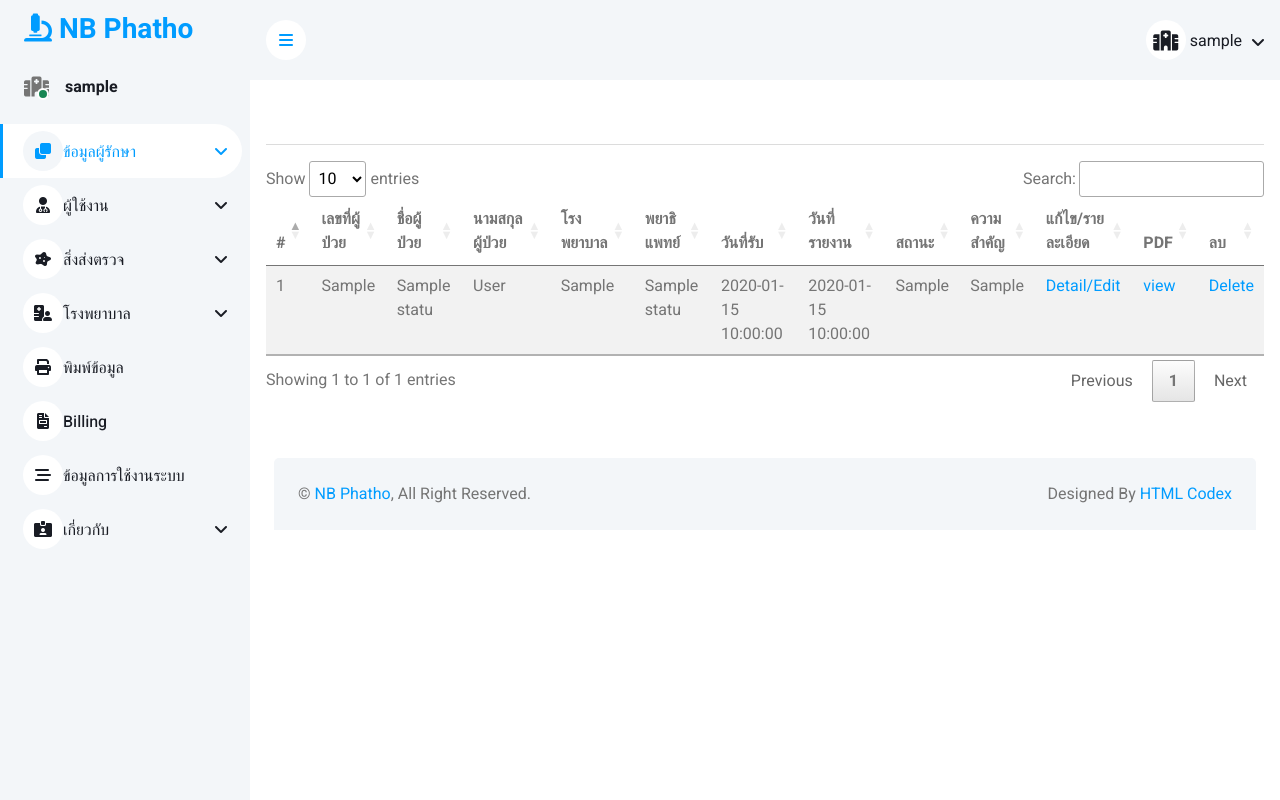
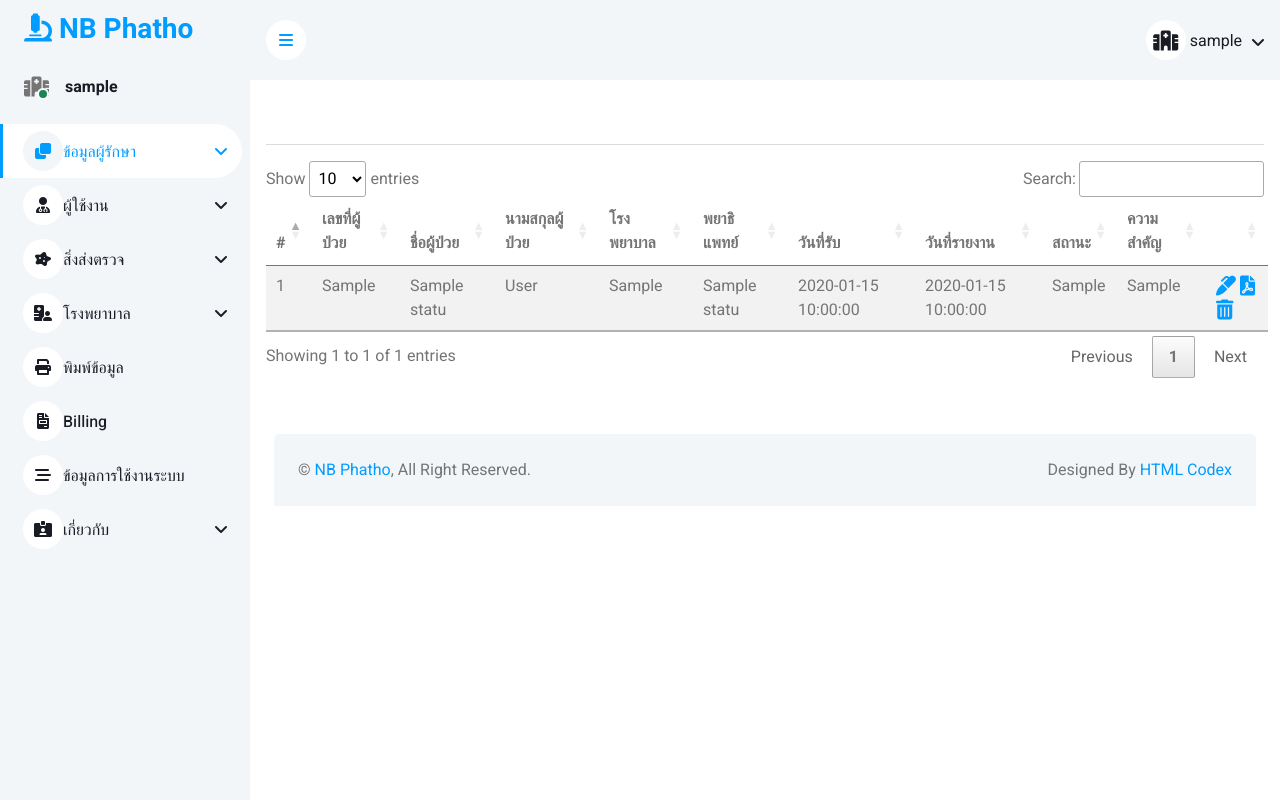
Before and after one commit to nbpathogit/nb_web, a PHP site: page /patient.php in a window 1280 px wide. Run offline with PHP 8.4, Linux system fonts and the light colour scheme; the visitor is signed in with stand-in values (Sample User, id 1); tables that the repository leaves empty or names only in its code hold one stand-in row (values such as "Sample post"); some libraries are stand-ins or nearby versions.

Commit message:
add icon

```diff
--- a/patient.php
+++ b/patient.php
@@ -97,9 +97,10 @@ $prioritys = Priority::getAll($conn);
                 <th>สถานะ</th>
                 <th>ความสำคัญ</th>
                 <!--<th>ราย<br>ละเอียด</th>-->
-                <th>แก้ไข/รายละเอียด</th>
+                <td></td>
+                <!-- <th>แก้ไข/รายละเอียด</th>
                 <th>PDF</th>
-                <th>ลบ</th>
+                <th>ลบ</th> -->
             </tr>
         </thead>
         <tbody>
@@ -138,13 +139,11 @@ $prioritys = Priority::getAll($conn);
                     </td>
                     <!--<td><a href="patient_detail.php?id=<?= $patient['pid']; ?>">Detail</a></td>-->
                     <td>
-                        <a href="patient_edit.php?id=<?= $patient['pid']; ?>">Detail/Edit</a>
-                    </td>
-                    <td>
-                        <a target="_blank" href="patient_pdf.php?id=<?= $patient['pid']; ?>">view</a>
-                    </td>
-                    <td>
-                        <a href="patient_del.php?id=<?= $patient['pid']; ?>">Delete</a>
+                        <div>
+                        <a href="patient_edit.php?id=<?= $patient['pid']; ?>"><i class="fa-solid fa-marker fa-lg"></i></a>
+                        <a target="_blank" href="patient_pdf.php?id=<?= $patient['pid']; ?>"><i class="fa-solid fa-file-pdf fa-lg"></i></a>
+                        <a href="patient_del.php?id=<?= $patient['pid']; ?>"><i class="fa-solid fa-trash-can fa-lg"></i></a>
+                        </div>
                     </td>
                 </tr>
             <?php endforeach; ?>
```
